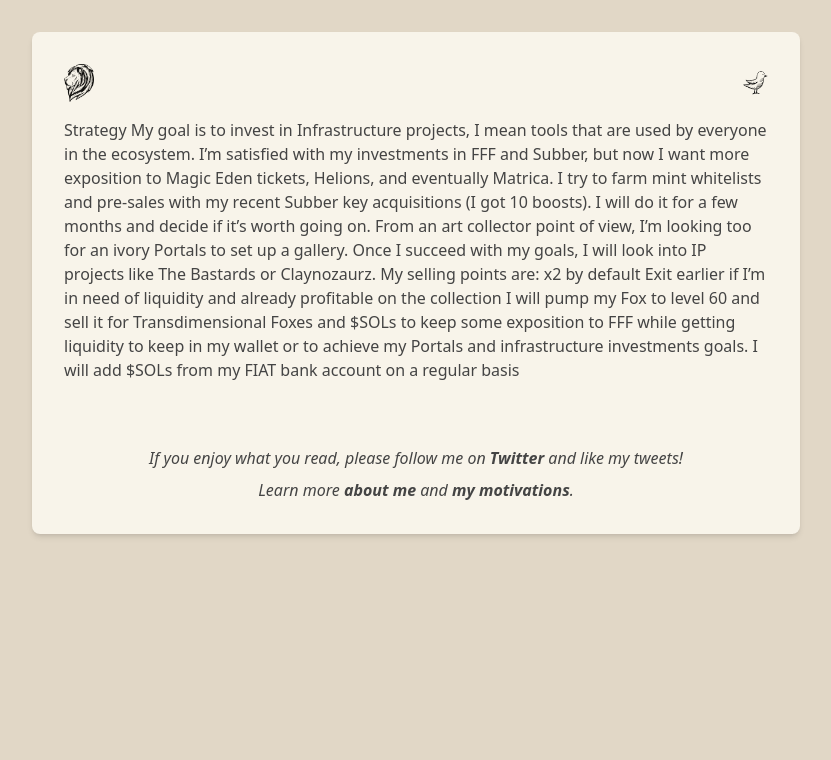
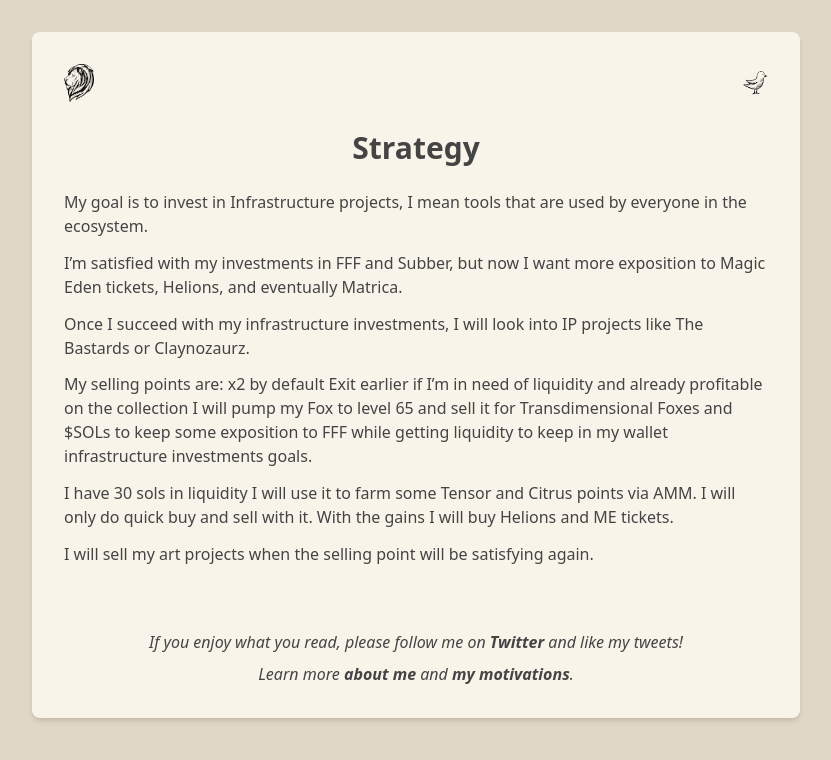
Before and after one commit to defilogist/thewisetrade, a Nuxt app: page /strategy in a window 1280 px wide. Shown: the top 760 px of the page, without its empty margins (224-1055 px from the left). Built offline with nearby package versions, Linux system fonts and the light colour scheme.

Commit message:
Improve titles

```diff
--- a/pages/about.vue
+++ b/pages/about.vue
@@ -82,3 +82,16 @@
     </a>
   </div>
 </template>
+
+<script setup>
+const description = 'Tips for Solana NFT trading, avoid mistakes and increase your chances of success'
+useHead({
+  title: 'The Wise Trade | About',
+  meta: [
+    { name: 'description', content: description },
+    { name: 'og:description', content: description },
+    { name: 'og:image', content: 'https://thewise.trade/lion_logo.png' },
+    { name: 'og:type', content: 'website' },
+  ]
+})
+</script>
--- a/pages/foxylend-guide.vue
+++ b/pages/foxylend-guide.vue
@@ -325,3 +325,16 @@
 
 <style lang="scss">
 </style>
+
+<script setup>
+const description = 'Tips for Solana NFT trading, avoid mistakes and increase your chances of success'
+useHead({
+  title: 'The Wise Trade | Foxylend Guide',
+  meta: [
+    { name: 'description', content: description },
+    { name: 'og:description', content: description },
+    { name: 'og:image', content: 'https://thewise.trade/lion_logo.png' },
+    { name: 'og:type', content: 'website' },
+  ]
+})
+</script>
--- a/pages/loan-trading-guide.vue
+++ b/pages/loan-trading-guide.vue
@@ -346,3 +346,17 @@
   margin-top: 2em;
 }
 </style>
+
+<script setup>
+const description =
+  "Tips for Solana NFT trading, avoid mistakes and increase your chances of success";
+useHead({
+  title: "The Wise Trade | Loan Trading Guide",
+  meta: [
+    { name: "description", content: description },
+    { name: "og:description", content: description },
+    { name: "og:image", content: "https://thewise.trade/lion_logo.png" },
+    { name: "og:type", content: "website" },
+  ],
+});
+</script>
--- a/pages/nft-trading-guide-part-2-advanced.vue
+++ b/pages/nft-trading-guide-part-2-advanced.vue
@@ -6,7 +6,7 @@
     />
   </div>
 
-  <h1>NFT Trading guide - Advanced</h1>
+  <h1>NFT Trading Guide - Advanced</h1>
 
   <h2>Probabilities</h2>
 
@@ -152,7 +152,7 @@
 <script setup>
 const description = 'Tips for Solana NFT trading, avoid mistakes and increase your chances of success'
 useHead({
-  title: 'The Wise Trade | NFT trading guide - Advanced',
+  title: 'The Wise Trade | NFT Trading Guide - Advanced',
   meta: [
     { name: 'description', content: description },
     { name: 'og:description', content: description },
--- a/pages/nft-trading-guide-part-3-psychology.vue
+++ b/pages/nft-trading-guide-part-3-psychology.vue
@@ -6,7 +6,7 @@
     />
   </div>
 
-  <h1>NFT Trading guide - Psychology</h1>
+  <h1>NFT Trading Guide - Psychology</h1>
 
   <h2>Patience</h2>
 
@@ -144,7 +144,7 @@
 <script setup>
 const description = 'Tips for Solana NFT trading, avoid mistakes and increase your chances of success'
 useHead({
-  title: 'The Wise Trade | NFT trading guide - Psychology',
+  title: 'The Wise Trade | NFT Trading Guide - Psychology',
   meta: [
     { name: 'description', content: description },
     { name: 'og:description', content: description },
--- a/pages/solana-dao-tools.vue
+++ b/pages/solana-dao-tools.vue
@@ -122,3 +122,17 @@
     if you have any suggestions!
   </p>
 </template>
+
+<script setup>
+const description =
+  "Tips for Solana NFT trading, avoid mistakes and increase your chances of success";
+useHead({
+  title: "The Wise Trade | Solana DAO Tools",
+  meta: [
+    { name: "description", content: description },
+    { name: "og:description", content: description },
+    { name: "og:image", content: "https://thewise.trade/lion_logo.png" },
+    { name: "og:type", content: "website" },
+  ],
+});
+</script>
--- a/pages/solana-nft-tools.vue
+++ b/pages/solana-nft-tools.vue
@@ -129,3 +129,18 @@
     if you have any suggestions!
   </p>
 </template>
+
+
+<script setup>
+const description =
+  "Tips for Solana NFT trading, avoid mistakes and increase your chances of success";
+useHead({
+  title: "The Wise Trade | Solana NFT Tools",
+  meta: [
+    { name: "description", content: description },
+    { name: "og:description", content: description },
+    { name: "og:image", content: "https://thewise.trade/lion_logo.png" },
+    { name: "og:type", content: "website" },
+  ],
+});
+</script>
--- a/pages/strategy.vue
+++ b/pages/strategy.vue
@@ -1,16 +1,45 @@
 <template>
-  Strategy My goal is to invest in Infrastructure projects, I mean tools that
-  are used by everyone in the ecosystem. I’m satisfied with my investments in
-  FFF and Subber, but now I want more exposition to Magic Eden tickets, Helions,
-  and eventually Matrica. I try to farm mint whitelists and pre-sales with my
-  recent Subber key acquisitions (I got 10 boosts). I will do it for a few
-  months and decide if it’s worth going on. From an art collector point of view,
-  I’m looking too for an ivory Portals to set up a gallery. Once I succeed with
-  my goals, I will look into IP projects like The Bastards or Claynozaurz. My
-  selling points are: x2 by default Exit earlier if I’m in need of liquidity and
-  already profitable on the collection I will pump my Fox to level 60 and sell
-  it for Transdimensional Foxes and $SOLs to keep some exposition to FFF while
-  getting liquidity to keep in my wallet or to achieve my Portals and
-  infrastructure investments goals. I will add $SOLs from my FIAT bank account
-  on a regular basis
+  <h1>Strategy</h1>
+
+  <p>
+    My goal is to invest in Infrastructure projects, I mean tools that are used
+    by everyone in the ecosystem.
+  </p>
+  <p>
+    I’m satisfied with my investments in FFF and Subber, but now I want more
+    exposition to Magic Eden tickets, Helions, and eventually Matrica.
+  </p>
+  <p>
+    Once I succeed with my infrastructure investments, I will look into IP
+    projects like The Bastards or Claynozaurz.
+  </p>
+  <p>
+    My selling points are: x2 by default Exit earlier if I’m in need of
+    liquidity and already profitable on the collection I will pump my Fox to
+    level 65 and sell it for Transdimensional Foxes and $SOLs to keep some
+    exposition to FFF while getting liquidity to keep in my wallet
+    infrastructure investments goals.
+  </p>
+  <p>
+    I have 30 sols in liquidity I will use it to farm some Tensor and Citrus
+    points via AMM. I will only do quick buy and sell with it. With the gains I
+    will buy Helions and ME tickets.
+  </p>
+  <p>
+    I will sell my art projects when the selling point will be satisfying again.
+  </p>
 </template>
+
+<script setup>
+const description =
+  "Tips for Solana NFT trading, avoid mistakes and increase your chances of success";
+useHead({
+  title: "The Wise Trade | Strategy",
+  meta: [
+    { name: "description", content: description },
+    { name: "og:description", content: description },
+    { name: "og:image", content: "https://thewise.trade/lion_logo.png" },
+    { name: "og:type", content: "website" },
+  ],
+});
+</script>
--- a/pages/tensor-trade-guide.vue
+++ b/pages/tensor-trade-guide.vue
@@ -300,3 +300,17 @@
     attention!
   </p>
 </template>
+
+<script setup>
+const description =
+  "Tips for Solana NFT trading, avoid mistakes and increase your chances of success";
+useHead({
+  title: "The Wise Trade | Tensor Trade Guide",
+  meta: [
+    { name: "description", content: description },
+    { name: "og:description", content: description },
+    { name: "og:image", content: "https://thewise.trade/lion_logo.png" },
+    { name: "og:type", content: "website" },
+  ],
+});
+</script>
--- a/pages/why.vue
+++ b/pages/why.vue
@@ -31,3 +31,16 @@
     </div>
   </section>
 </template>
+
+<script setup>
+const description = 'Tips for Solana NFT trading, avoid mistakes and increase your chances of success'
+useHead({
+  title: 'The Wise Trade | Why',
+  meta: [
+    { name: 'description', content: description },
+    { name: 'og:description', content: description },
+    { name: 'og:image', content: 'https://thewise.trade/lion_logo.png' },
+    { name: 'og:type', content: 'website' },
+  ]
+})
+</script>
```
